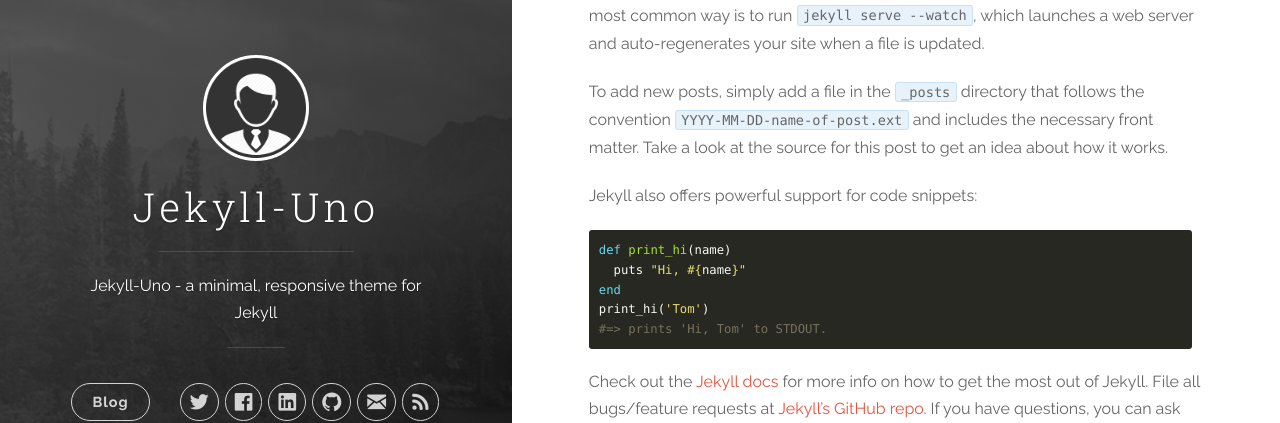
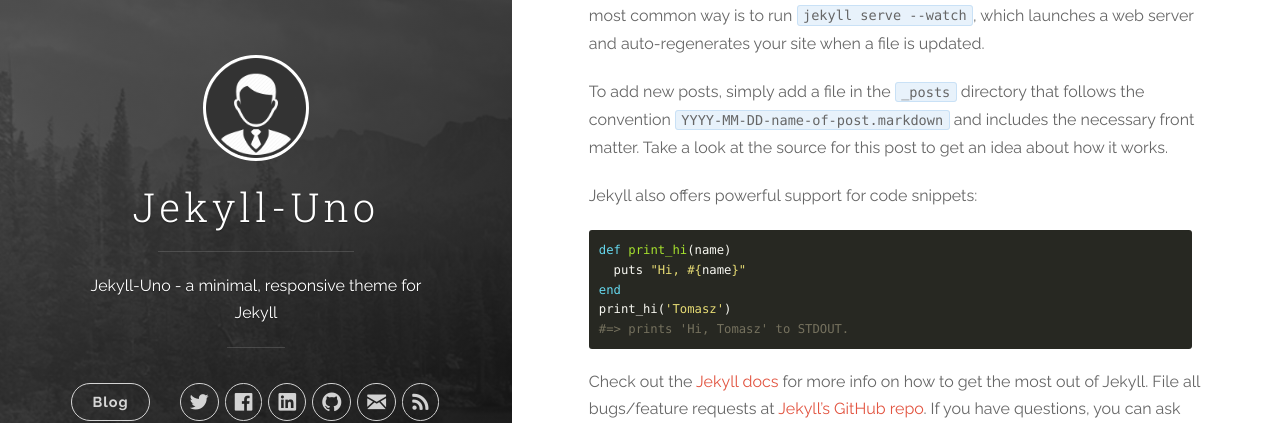
Before and after one commit to tomajask/tomajask.github.io, a Jekyll site: the page built from _posts/2016-01-08-welcome-to-jekyll.markdown, in a window 1280 px wide. Shown: the part 208-631 px from the top of the page. Built offline with Jekyll 4.4.1, drawn with Linux system fonts in a browser that asks for light colours; nearby versions of some CDN libraries.

Commit message:
Update mistakes

````diff
--- a/_posts/2016-01-08-welcome-to-jekyll.markdown
+++ b/_posts/2016-01-08-welcome-to-jekyll.markdown
@@ -6,7 +6,7 @@
 ---
 You’ll find this post in your `_posts` directory. Go ahead and edit it and re-build the site to see your changes. You can rebuild the site in many different ways, but the most common way is to run `jekyll serve --watch`, which launches a web server and auto-regenerates your site when a file is updated.
 
-To add new posts, simply add a file in the `_posts` directory that follows the convention `YYYY-MM-DD-name-of-post.ext` and includes the necessary front matter. Take a look at the source for this post to get an idea about how it works.
+To add new posts, simply add a file in the `_posts` directory that follows the convention `YYYY-MM-DD-name-of-post.markdown` and includes the necessary front matter. Take a look at the source for this post to get an idea about how it works.
 
 Jekyll also offers powerful support for code snippets:
 
@@ -14,8 +14,8 @@
 def print_hi(name)
   puts "Hi, #{name}"
 end
-print_hi('Tom')
-#=> prints 'Hi, Tom' to STDOUT.
+print_hi('Tomasz')
+#=> prints 'Hi, Tomasz' to STDOUT.
 ```
 
 Check out the [Jekyll docs][jekyll] for more info on how to get the most out of Jekyll. File all bugs/feature requests at [Jekyll’s GitHub repo][jekyll-gh]. If you have questions, you can ask them on [Jekyll’s dedicated Help repository][jekyll-help].
````
